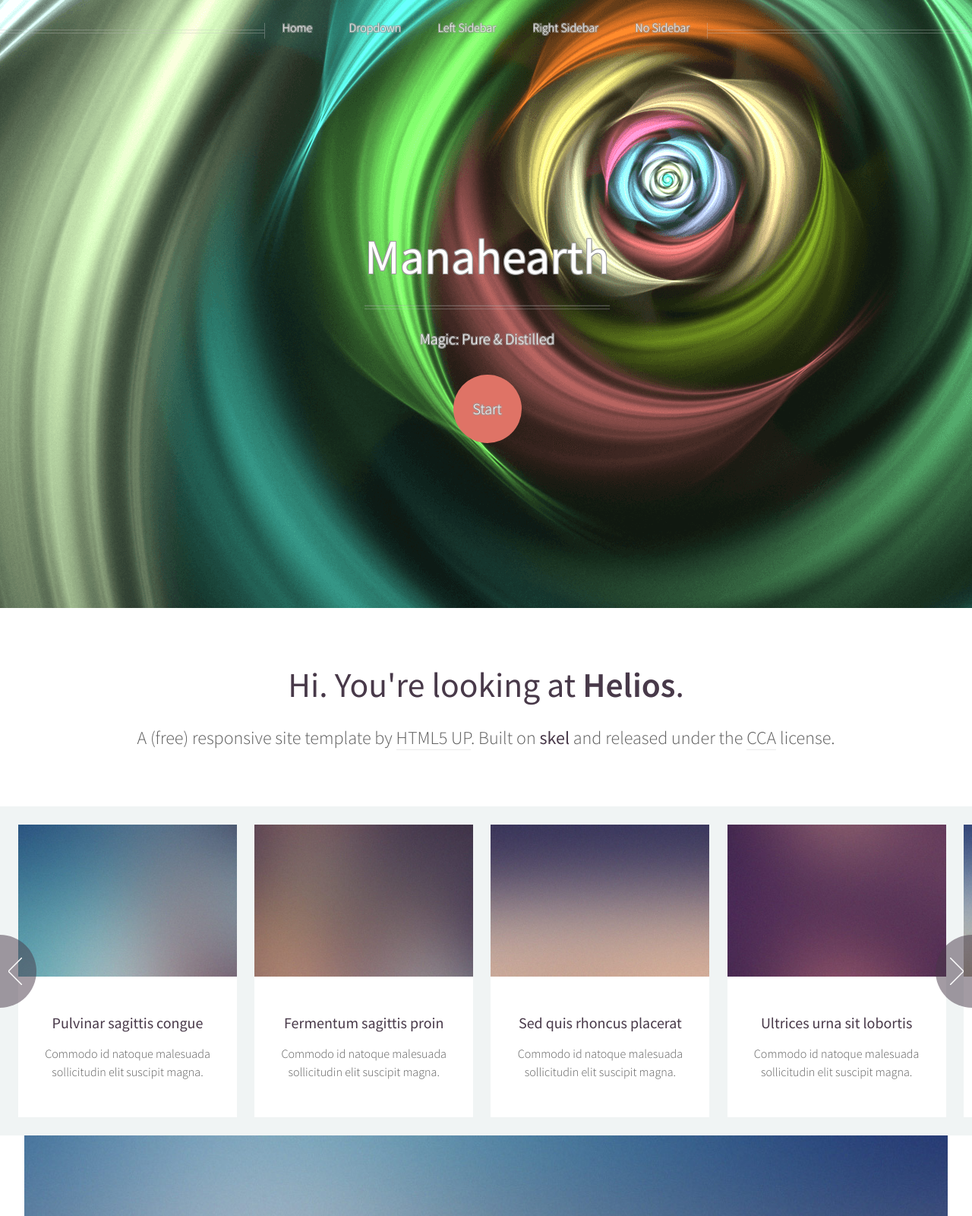
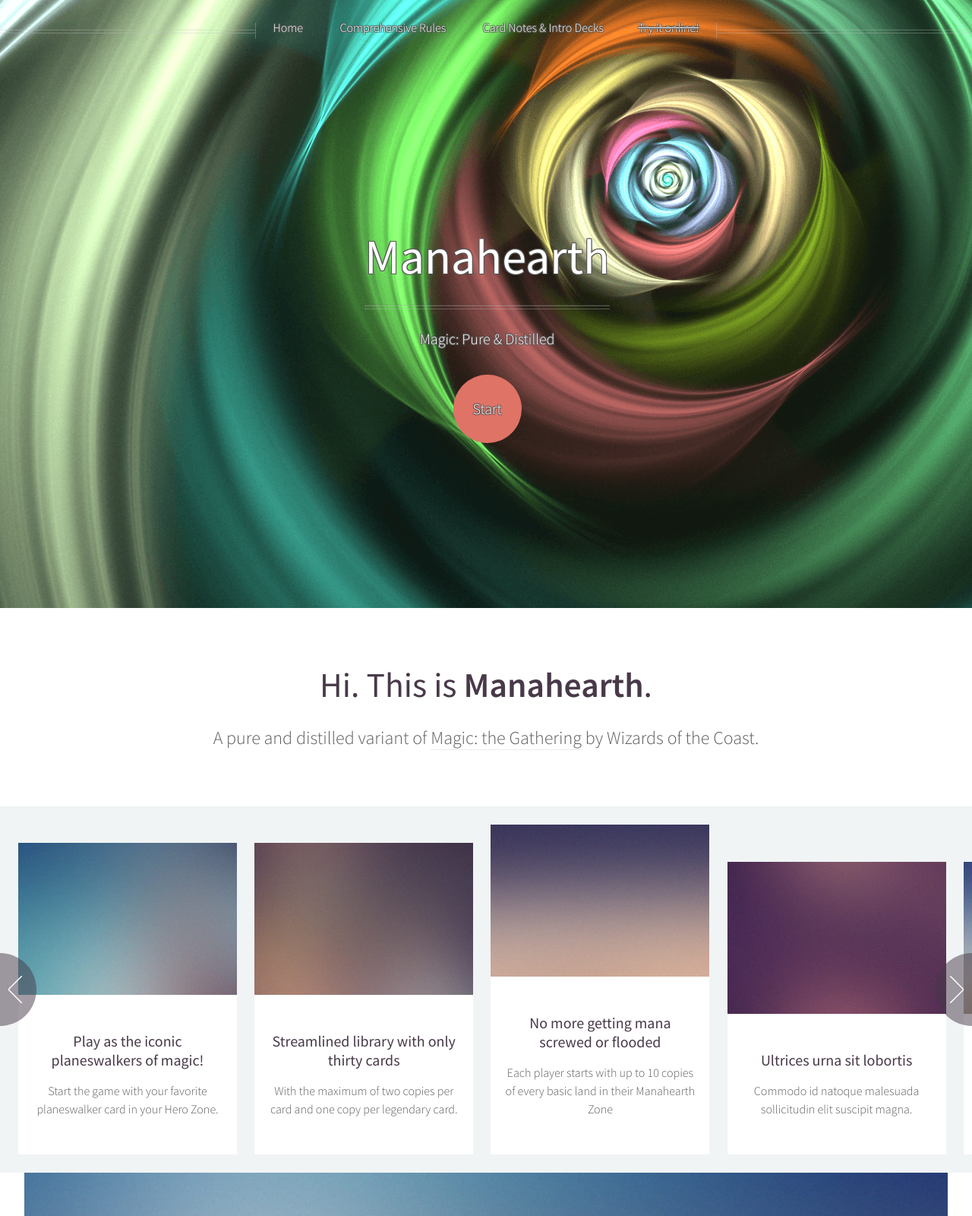
Before and after one commit to GaiusCoffee/Manahearth, a website: page index.html in a window 1280 px wide. Shown: the top 1600 px of the page at 76% size. Drawn offline with Linux system fonts and the light colour scheme.

Commit message:
Update index.html

```diff
--- a/assets/index.css
+++ b/assets/index.css
@@ -2102,10 +2102,10 @@
   background-attachment: fixed;
   color: #fff;
   text-shadow:
-    -1px -1px 0 #999,
-    1px -1px 0 #999,
-    -1px 1px 0 #999,
-    1px 1px 0 #999;
+    -1px -1px 0 #555,
+    1px -1px 0 #555,
+    -1px 1px 0 #555,
+    1px 1px 0 #555;
   text-align: center;
   padding: 7.5em 0 2em 0;
   cursor: default;
--- a/index.html
+++ b/index.html
@@ -3,6 +3,7 @@
   <head>
     <meta charset="utf-8" />
     <meta name="viewport" content="width=device-width, initial-scale=1" />
+    <meta name="keywords" content="magic, magic cards, mtg, hearthstone, tcg, manahearth" />
     <title>Manahearth: A Casual Variant for Magic: the Gathering</title>
     <!--[if IE]>
     <script src="http://html5shiv.googlecode.com/svn/trunk/html5.js"></script>
@@ -13,6 +14,15 @@
     </style>
 
     <link href="./assets/index.css" rel="stylesheet"/>
+    <script>
+      (function(i,s,o,g,r,a,m){i['GoogleAnalyticsObject']=r;i[r]=i[r]||function(){
+      (i[r].q=i[r].q||[]).push(arguments)},i[r].l=1*new Date();a=s.createElement(o),
+      m=s.getElementsByTagName(o)[0];a.async=1;a.src=g;m.parentNode.insertBefore(a,m)
+      })(window,document,'script','//www.google-analytics.com/analytics.js','ga');
+
+      ga('create', 'UA-56797626-4', 'auto');
+      ga('send', 'pageview');
+    </script>
   </head>
   <body class="homepage">
     <div id="page-wrapper">
@@ -36,27 +46,19 @@
         <nav id="nav">
           <ul>
             <li><a href="index.html">Home</a></li>
+            <li><a href="#">Comprehensive Rules</a></li>
             <li>
-              <a href="#">Dropdown</a>
+              <a href="#">Card Notes &amp; Intro Decks</a>
               <ul>
-                <li><a href="#">Lorem ipsum dolor</a></li>
-                <li><a href="#">Magna phasellus</a></li>
-                <li><a href="#">Etiam dolore nisl</a></li>
                 <li>
-                  <a href="#">And a submenu &hellip;</a>
+                  <a href="#">Magic Origins &hellip;</a>
                   <ul>
-                    <li><a href="#">Lorem ipsum dolor</a></li>
-                    <li><a href="#">Phasellus consequat</a></li>
-                    <li><a href="#">Magna phasellus</a></li>
-                    <li><a href="#">Etiam dolore nisl</a></li>
+                    <li><a href="#">Card Notes</a></li>
+                    <li><a href="#">Intro Decks</a></li>
                   </ul>
                 </li>
-                <li><a href="#">Veroeros feugiat</a></li>
               </ul>
-            </li>
-            <li><a href="left-sidebar.html">Left Sidebar</a></li>
-            <li><a href="right-sidebar.html">Right Sidebar</a></li>
-            <li><a href="no-sidebar.html">No Sidebar</a></li>
+            <li><strike>Try it online!</strike></li>
           </ul>
         </nav>
 
@@ -65,10 +67,10 @@
       <!-- Banner -->
       <section id="banner">
         <header>
-          <h2>Hi. You're looking at <strong>Helios</strong>.</h2>
+          <h2>Hi. This is <strong>Manahearth</strong>.</h2>
           <p>
-            A (free) responsive site template by <a href="http://html5up.net">HTML5 UP</a>.
-            Built on <strong>skel</strong> and released under the <a href="http://html5up.net/license">CCA</a> license.
+            A pure and distilled variant of <a href="http://www.magicthegathering.com">
+            Magic: the Gathering</a> by Wizards of the Coast.
           </p>
         </header>
       </section>
@@ -80,25 +82,25 @@
           <article>
             <a href="#" class="image featured"><img src="images/pic01.jpg" alt="" /></a>
             <header>
-              <h3><a href="#">Pulvinar sagittis congue</a></h3>
+              <h3><a href="#">Play as the iconic planeswalkers of magic!</a></h3>
             </header>
-            <p>Commodo id natoque malesuada sollicitudin elit suscipit magna.</p>
+            <p>Start the game with your favorite planeswalker card in your Hero Zone.</p>
           </article>
 
           <article>
             <a href="#" class="image featured"><img src="images/pic02.jpg" alt="" /></a>
             <header>
-              <h3><a href="#">Fermentum sagittis proin</a></h3>
+              <h3><a href="#">Streamlined library with only thirty cards</a></h3>
             </header>
-            <p>Commodo id natoque malesuada sollicitudin elit suscipit magna.</p>
+            <p>With the maximum of two copies per card and one copy per legendary card.</p>
           </article>
 
           <article>
             <a href="#" class="image featured"><img src="images/pic03.jpg" alt="" /></a>
             <header>
-              <h3><a href="#">Sed quis rhoncus placerat</a></h3>
+              <h3><a href="#">No more getting mana screwed or flooded</a></h3>
             </header>
-            <p>Commodo id natoque malesuada sollicitudin elit suscipit magna.</p>
+            <p>Each player starts with up to 10 copies of every basic land in their Manahearth Zone</p>
           </article>
 
           <article>
```
